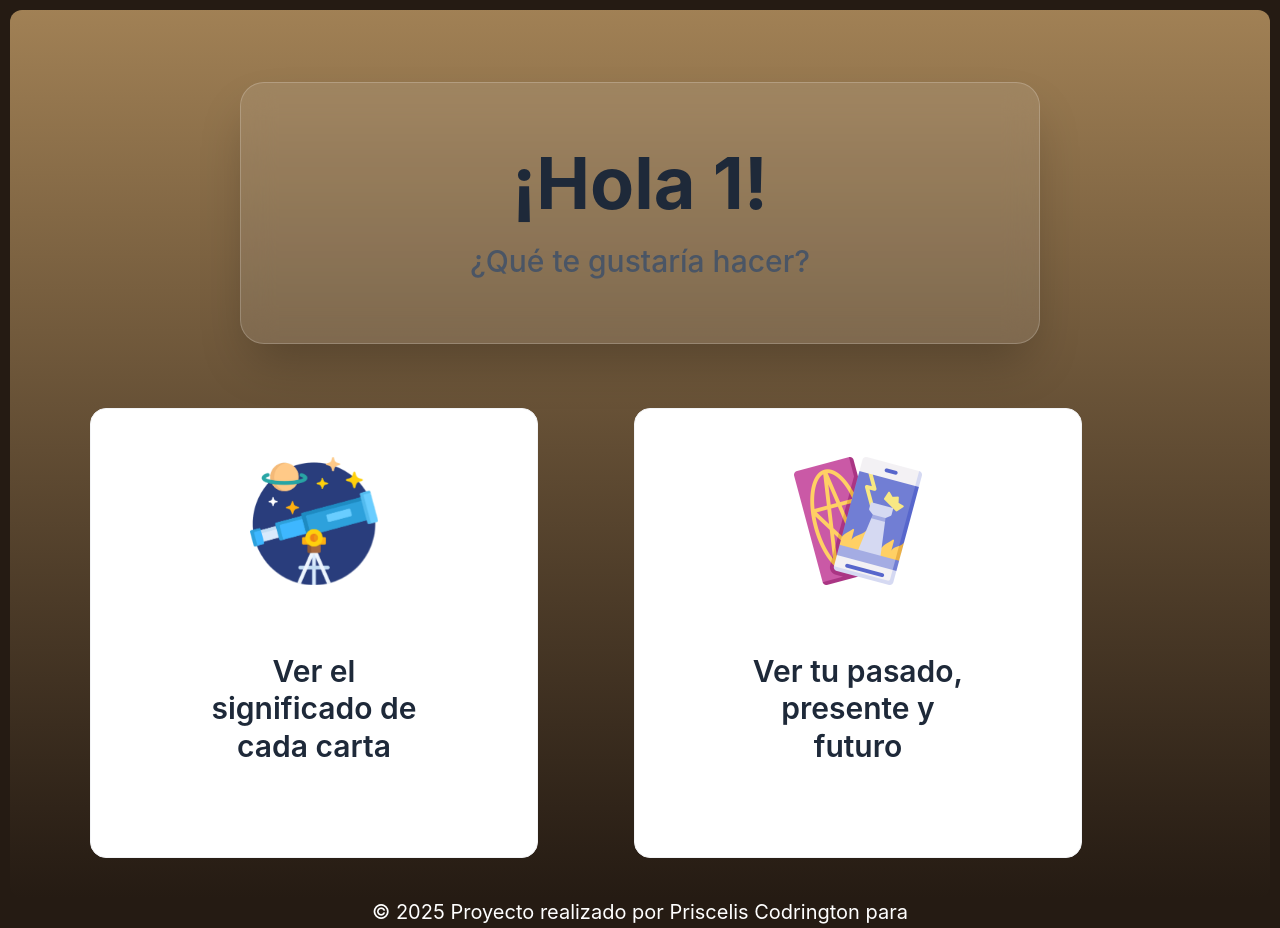
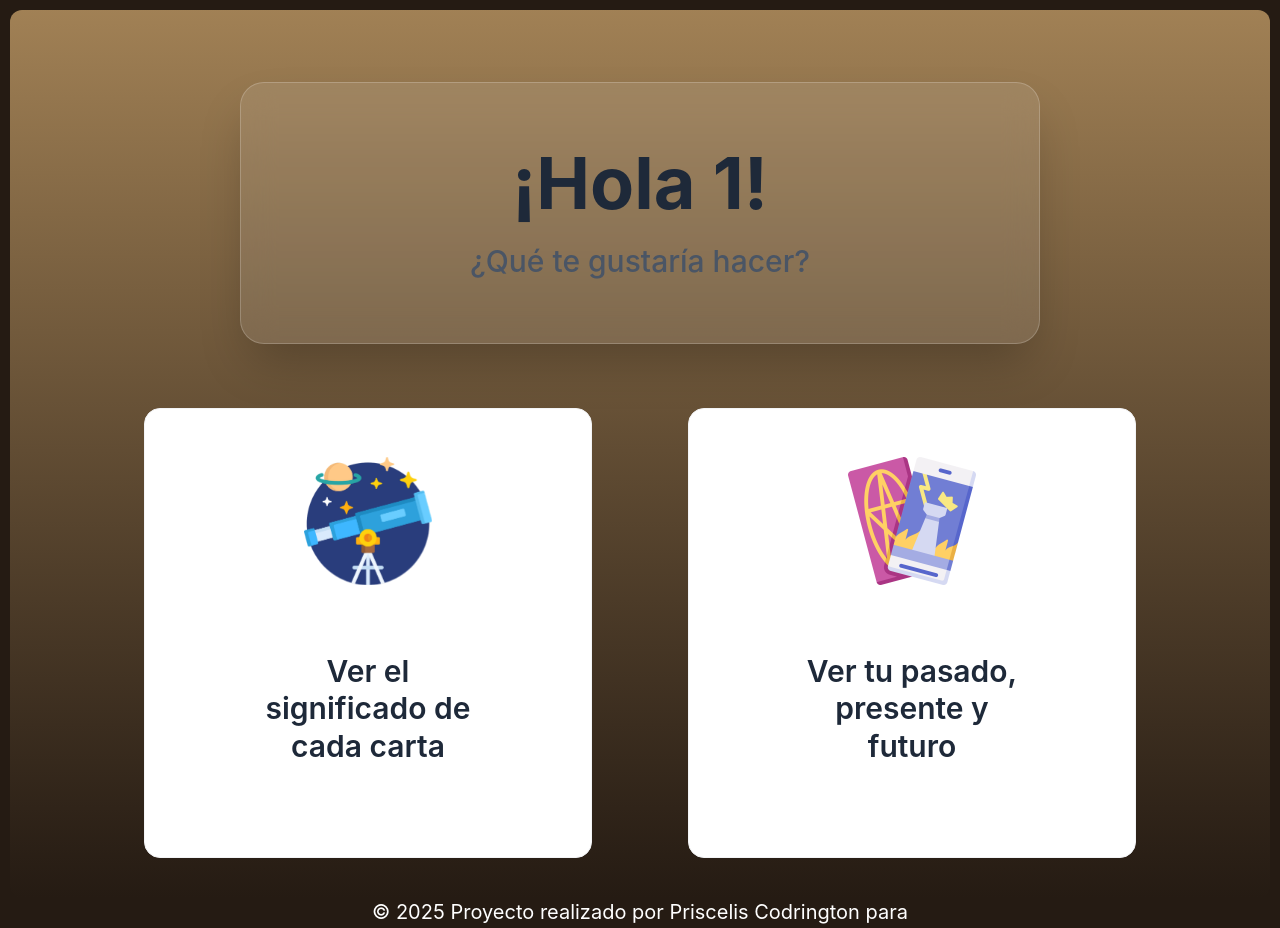
Before and after one commit to priscelis/astrology-page, a React (Vite) app: page /options/1 in a window 1280 px wide. Shown: the top 928 px of the page. Built offline with nearby package versions, Linux system fonts and the light colour scheme.

Commit message:
Options final adjustments

```diff
--- a/src/pages/Options.jsx
+++ b/src/pages/Options.jsx
@@ -12,9 +12,9 @@
         <Greeting nombre={nombre} />
       </article>
 
-      {/* Contenedor principal responsive */}
+
       <section className="flex justify-center mt-8 md:mt-12 lg:mt-16 px-4 sm:px-6 lg:px-8">
-        <div className="flex flex-col lg:flex-row gap-8 lg:gap-16 xl:gap-24 max-w-6xl w-full">
+  <div className="flex flex-col lg:flex-row justify-center gap-8 lg:gap-16 xl:gap-24 max-w-6xl w-full">
 
           {/* Primera opción */}
           <Link to="/allcards" className="flex-1 max-w-md mx-auto lg:mx-0">
```
